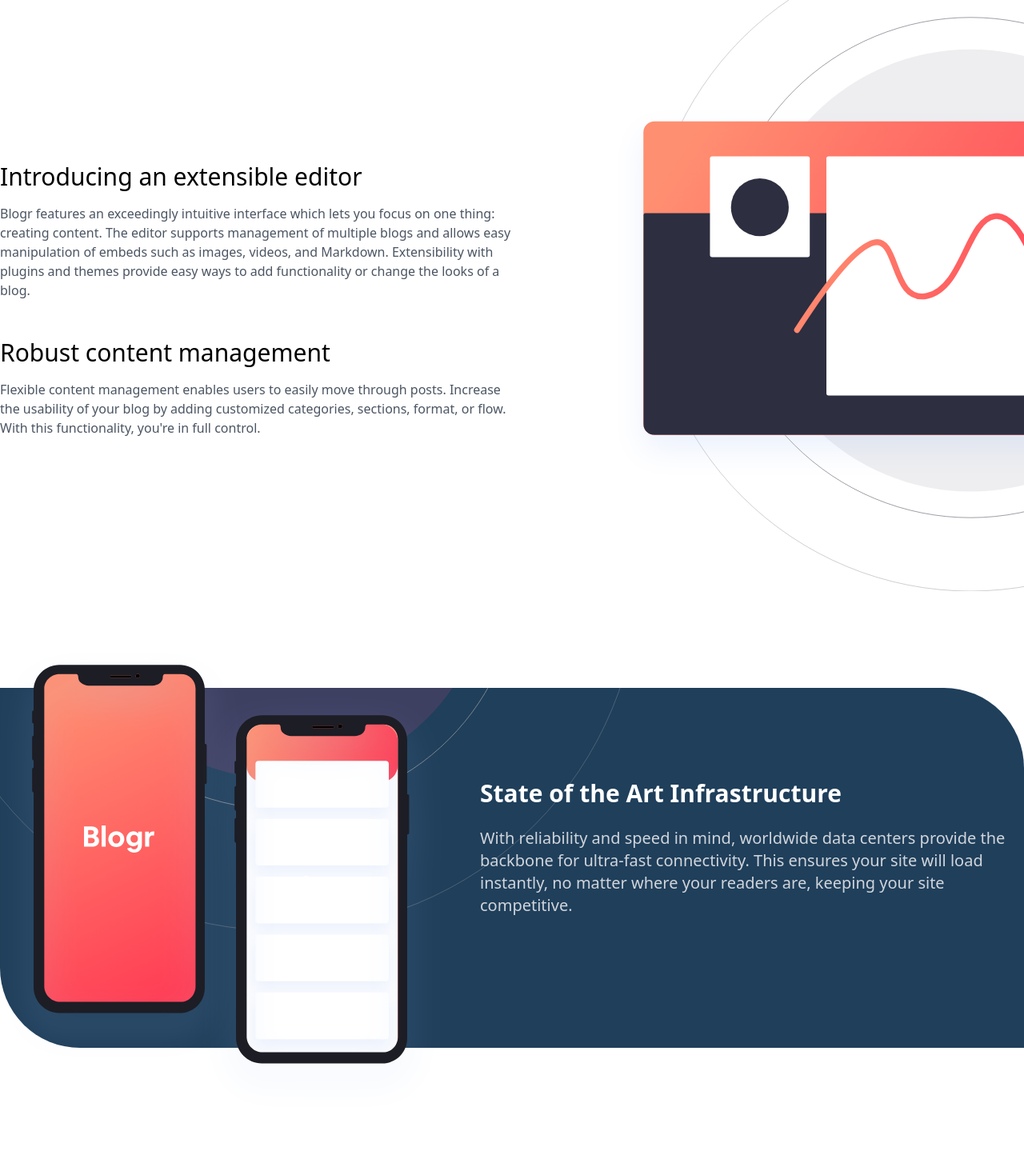
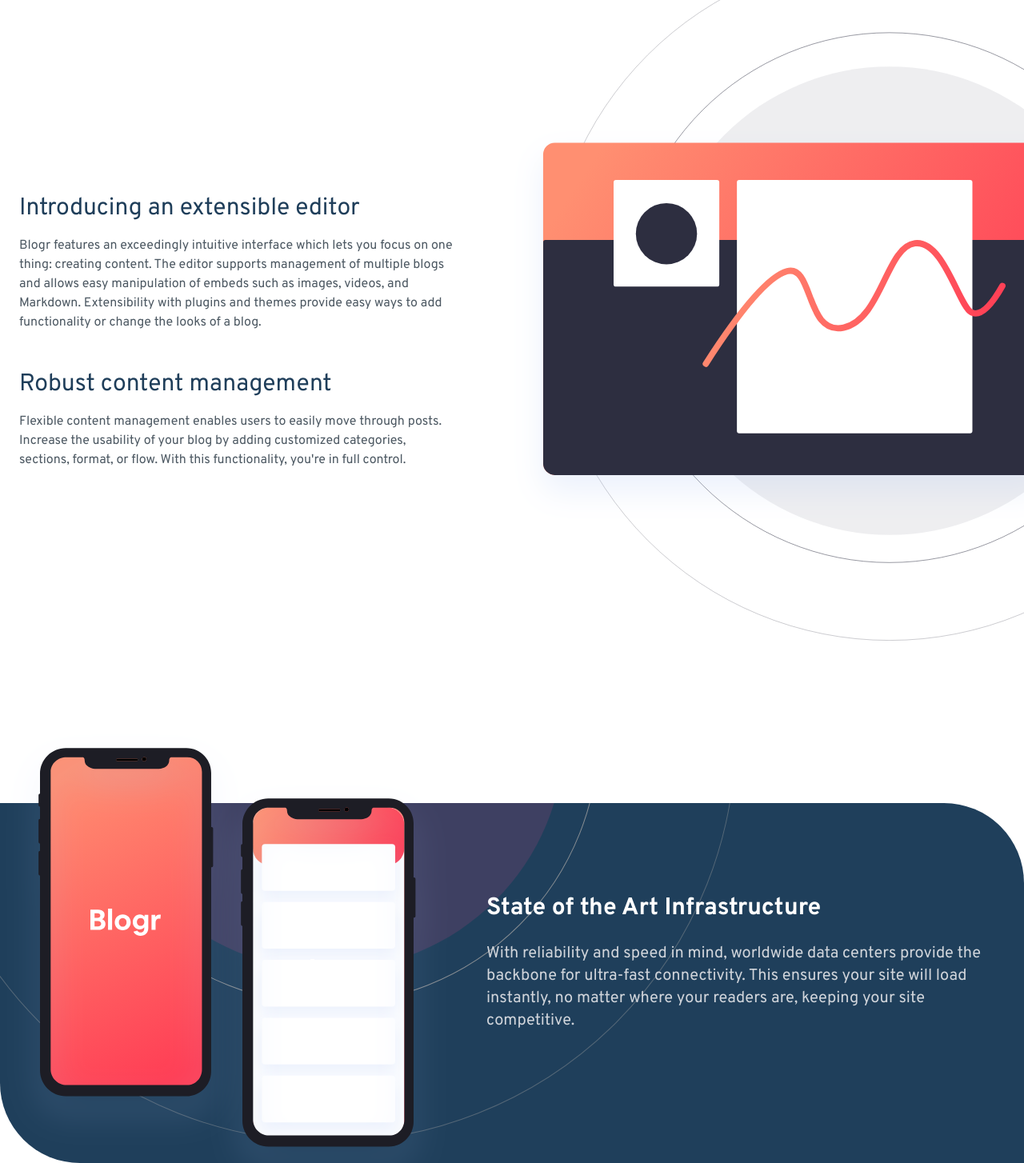
Before and after one commit to spicychickin/blogr-web, a plain HTML site: page index.html in a window 1280 px wide. Shown: the part 750-2204 px from the top of the page at 80% size. Drawn offline with nearby package versions, Linux system fonts and the light colour scheme.

Commit message:
responsive explore

```diff
--- a/index.html
+++ b/index.html
@@ -5,6 +5,11 @@
   <meta charset="UTF-8">
   <meta name="viewport" content="width=device-width, initial-scale=1.0">
   <link rel="icon" type="image/png" sizes="32x32" href="./images/favicon-32x32.png">
+  <link rel="preconnect" href="https://fonts.googleapis.com">
+  <link rel="preconnect" href="https://fonts.gstatic.com" crossorigin>
+  <link
+    href="https://fonts.googleapis.com/css2?family=Montserrat:ital,wght@0,100..900;1,100..900&family=Overpass:ital,wght@0,100..900;1,100..900&display=swap"
+    rel="stylesheet">
   <script src="https://cdn.tailwindcss.com"></script>
   <title>Blogr - Modern Publishing Platform</title>
 </head>
@@ -21,11 +26,15 @@
   .attribution a {
     color: hsl(228, 45%, 44%);
   }
+
+  body {
+    font-family: 'Overpass', sans-serif;
+  }
 </style>
 
 <!-- Header Section -->
 
-<body class="font-sans">
+<body>
   <header class="gradient-bg text-white min-h-[600px] rounded-bl-[100px] relative overflow-hidden">
     <div class="absolute inset-0 z-0">
       <img src="images/bg-pattern-intro-desktop.svg" alt=""
@@ -36,7 +45,7 @@
 
     <div class="max-w-[1280px] mx-auto relative z-10">
 
-      <nav class="flex justify-between items-center py-12">
+      <nav class="flex justify-between items-center py-12 sm:px-0 px-4">
         <div class="text-3xl font-bold">Blogr</div>
         <div class="hidden md:flex space-x-8">
           <a href="" class="hover:underline">Product</a>
@@ -69,14 +78,16 @@
   </header>
 
   <!-- Main Content Section -->
-  <section class="w-full pt-20 overflow-hidden">
-    <h2 class="text-4xl font-semibold text-center items-center">Designed for the future</h2>
+  <section class="w-full pt-20 mb-40 sm:px-0 px-4 overflow-hidden">
+    <h2 class="text-2xl text-[#1F3E5A] font-semibold text-center items-center mb-6">Designed for the future</h2>
     <div class="w-full max-w-[1280px] mx-auto">
-      <div class="w-full h-full flex items-center">
-        <div class="w-1/2 space-y-12">
+      <div class="w-full h-full flex sm:flex-row flex-col items-center gap-12">
+        <div class="sm:w-1/2 space-y-12 sm:order-1 order-2 px-6 sm:px-auto">
           <div class="w-full">
-            <h3 class="text-3xl font-normal mb-4">Introducing an extensible editor</h3>
-            <p class="text-gray-600">
+            <h3 class="sm:text-3xl text-2xl text-[#1F3E5A] font-normal mb-4 sm:text-left text-center">Introducing an
+              extensible
+              editor</h3>
+            <p class="text-[#4C5862] text-center sm:text-left">
               Blogr features an exceedingly intuitive interface which lets you focus on one thing: creating content. The
               editor supports management of multiple blogs and allows easy manipulation of embeds such as images,
               videos, and Markdown. Extensibility with plugins and themes provide easy ways to add functionality or
@@ -84,8 +95,9 @@
             </p>
           </div>
           <div class="w-full">
-            <h3 class="text-3xl font-normal mb-4">Robust content management</h3>
-            <p class="text-gray-600">
+            <h3 class="sm:text-3xl text-2xl text-[#1F3E5A] font-normal mb-4 sm:text-left text-center">Robust content
+              management</h3>
+            <p class="text-[#4C5862] text-center sm:text-left">
               Flexible content management enables users to easily move through posts. Increase the usability of your
               blog by adding customized categories, sections, format, or flow. With this functionality, you're in full
               control.
@@ -94,29 +106,30 @@
         </div>
 
         <!-- Editor illustration -->
-        <div class="w-1/2">
+        <div class="sm:w-1/2 sm:order-2 order-1">
           <img src="images/illustration-editor-desktop.svg" alt="Editor illustration"
-            class="hidden md:block min-w-[850px] transform translate-x-[15%] -translate-y-[5%]">
+            class="hidden md:block min-w-[900px] transform 2xl:translate-x-[35%] -translate-y-[5%]">
           <img src="images/illustration-editor-mobile.svg" alt="Editor illustration" class="md:hidden w-full">
         </div>
       </div>
     </div>
   </section>
 
-  <section class="bg-[#1F3F5B] h-[450px] text-white my-20 rounded-tr-[100px] rounded-bl-[100px] relative">
+  <section class="bg-[#1F3F5B] h-[625px] sm:h-[450px] text-white my-20 rounded-tr-[100px] rounded-bl-[100px] relative">
     <div class="absolute inset-0 z-0 overflow-hidden">
       <img src="images/bg-pattern-circles.svg" alt="" class="absolute
-      w-[900px] md:w-[900px]
+      w-[900px] md:w-[1020px]
       -top-[400px] md:-top-[600px]
       -left-[200px] md:-left-[100px]">
     </div>
 
     <div class="max-w-[1280px] mx-auto relative z-10 h-[400px]">
-      <div class="h-full flex items-center gap-12 items-center">
+      <div class="h-full flex sm:flex-row flex-col items-center gap-12 items-center">
         <div class="space-y-12">
-          <img src="images/illustration-phones.svg" alt="" class="w-full mt-20 min-w-[500px]">
+          <img src="images/illustration-phones.svg" alt=""
+            class="ml-2 min-w-[330px] sm:min-w-[500px]">
         </div>
-        <div class="order-1 md:order-2">
+        <div class="text-left order-1 sm:order-2">
           <h2 class="text-3xl font-bold mb-6">State of the Art Infrastructure</h2>
           <p class="text-gray-300 text-xl">
             With reliability and speed in mind, worldwide data centers provide the <br /> backbone for ultra-fast
@@ -130,26 +143,25 @@
     </div>
   </section>
 
-  <section class="py-20 overflow-hidden">
-    <div class="w-full mx-auto">
-      <div class="flex justtify-between items-center">
-          <img src="images/illustration-laptop-desktop.svg" alt="Laptop Illustration"
-            class="hidden md:block min-w-[1100px] translate-x-[-33%]">
-          <img src="images/illustration-laptop-mobile.svg" alt="Laptop Illustration" class="md:hidden w-full">
-        <div class="space-y-12">
+  <!-- <section class="w-full h-full py-20 overflow-hidden">
+    <div class="mx-auto">
+      <div class="flex items-center">
+        <img src="images/illustration-laptop-desktop.svg" alt="Laptop Illustration" class="hidden md:flex ml-[-250px]">
+        <img src="images/illustration-laptop-mobile.svg" alt="Laptop Illustration" class="md:hidden w-full">
+        <div class=" space-y-12 pr-32">
           <div>
-            <h3 class="text-2xl font-bold mb-4">Free, open, simple</h3>
-            <p class="text-gray-600">
+            <h3 class="text-2xl text-[#1F3E5A] font-bold mb-4">Free, open, simple</h3>
+            <p class="text-[#4C5862]">
               Blogr is a free and open source application backed by a large community of helpful developers. It supports
               features such as code syntax highlighting, RSS feeds, social media integration, third-party commenting
               tools, and works seamlessly with Google Analytics. The architecture is clean and is relatively easy to
               learn.
             </p>
           </div>
-          <div class="space-y-12">
+          <div>
             <div>
-              <h3 class="text-2xl font-bold mb-4">Powerful tooling</h3>
-              <p class="text-gray-600">
+              <h3 class="text-2xl text-[#1F3E5A] font-bold mb-4">Powerful tooling</h3>
+              <p class="text-[#4C5862]">
                 Batteries included. We built a simple and straightforward CLI tool that makes customization and
                 deployment
                 a breeze, but capable of producing even the most complicated sites.
@@ -159,7 +171,7 @@
         </div>
       </div>
     </div>
-  </section>
+  </section> -->
 </body>
 
 </html>
```
